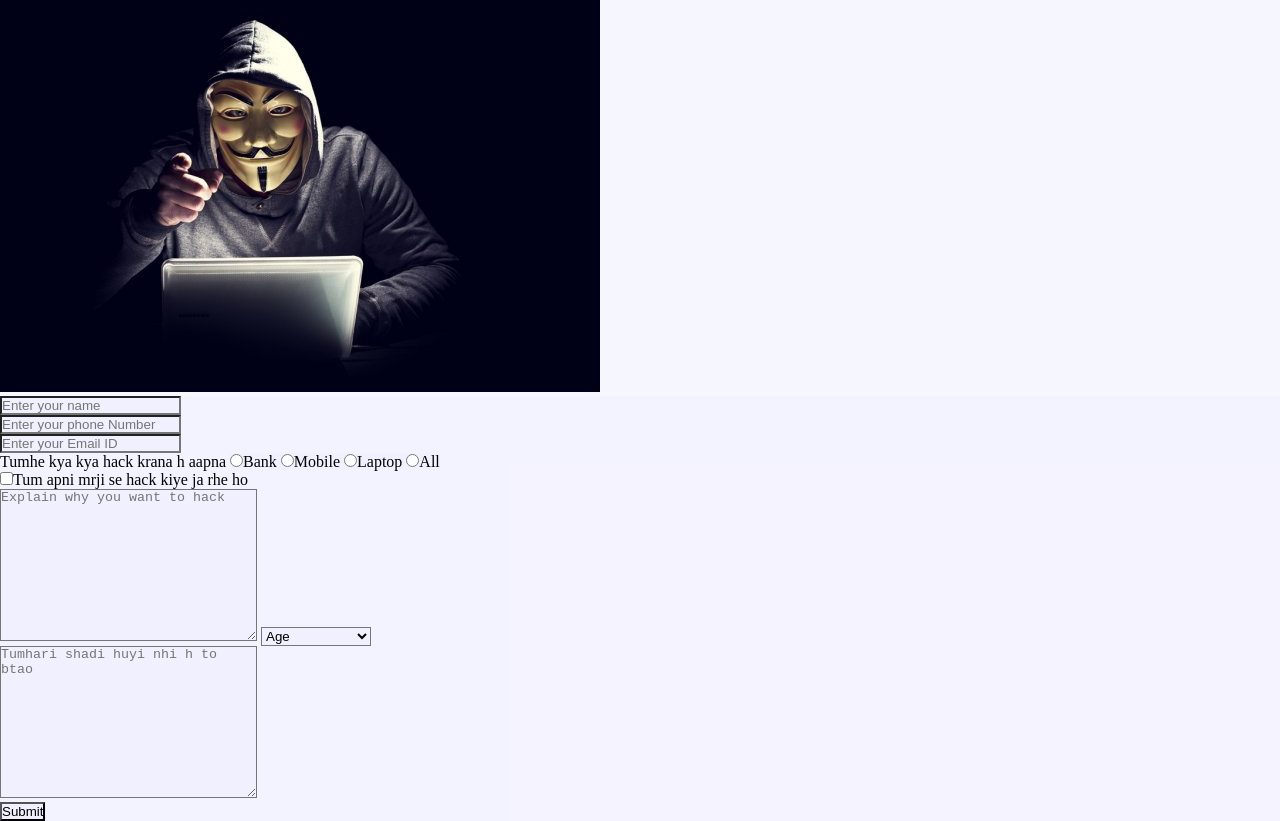
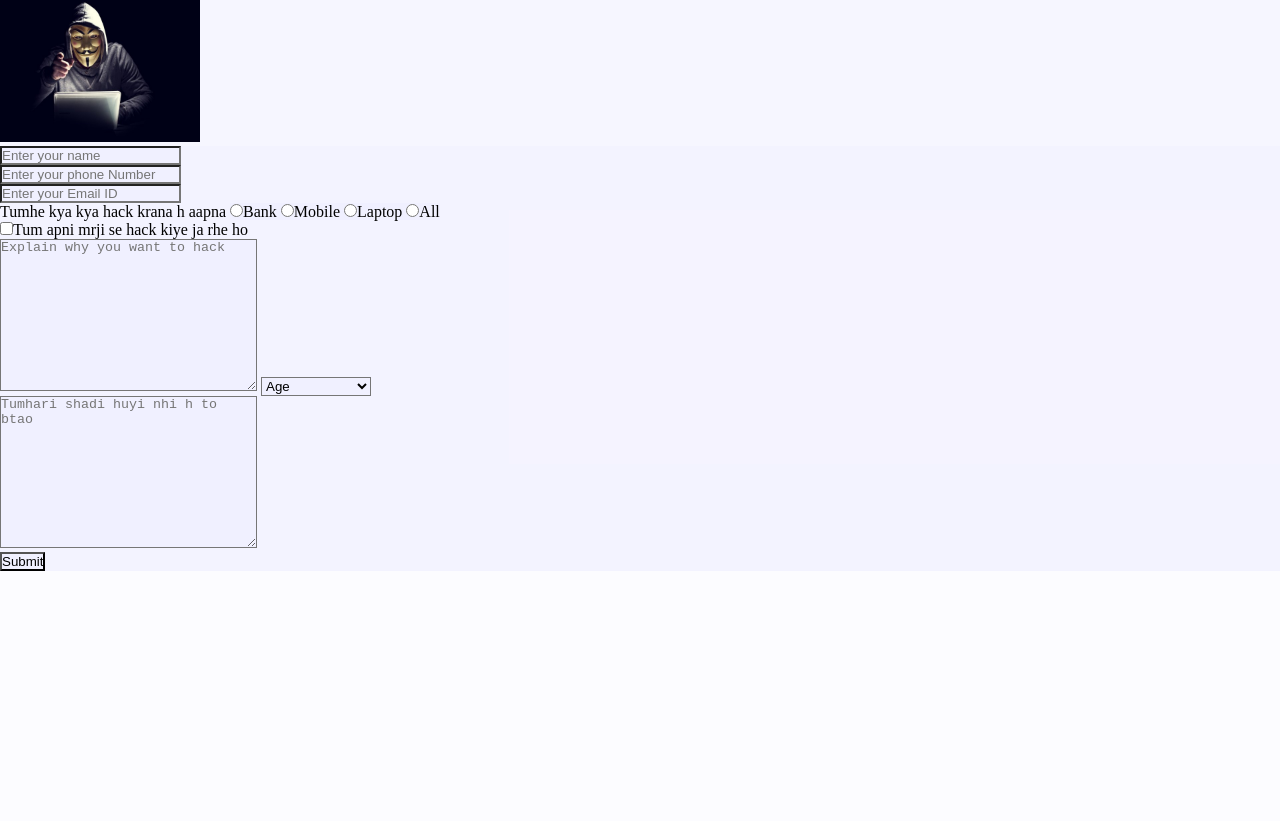
Before and after one commit to hacker2438/hackerBro, a plain HTML site: page index.html in a window 1280 px wide. Shown: the part 45-866 px from the top of the page. After the commit the page ends 800 px from the top, so only its background shows below. Drawn offline with Linux system fonts and the light colour scheme.

Commit message:
Add files via upload

```diff
--- a/index.html
+++ b/index.html
@@ -18,7 +18,7 @@
 <body>
     <div>
         <h1 style="background-color: red;" >Apni details fill karo then hm aapko hack krenge</h1>
-        <img src="phot.jpg" alt="Hacker Photo">
+        <img src="phot.jpg" alt="Hacker Photo" height="150px" width="200px">
         <form action="form.php">
             <input type="text" placeholder="Enter your name">
             <br>
```
